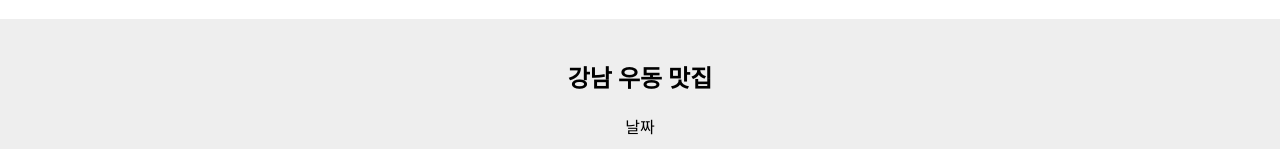
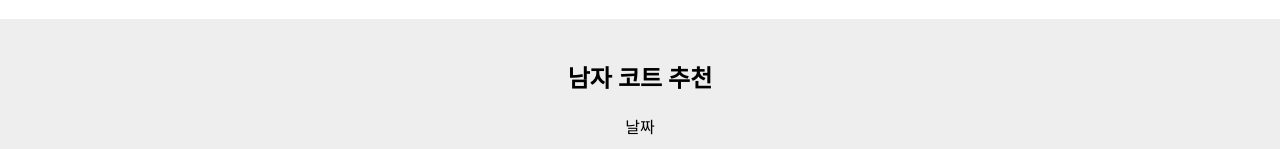
Before and after one commit to gunwoongPark/Learn-React, a React (Create React App) app in the folder coding-apple/: page / in a window 1280 px wide. Both pictures are taken after a click on the button "열고닫기". Shown: the part 456-605 px from the top of the page. Built offline with nearby package versions, Linux system fonts and the light colour scheme; a web font is replaced by a local one.

Commit message:
(UI Fabrication Pattern) Create detailed page with props

```diff
--- a/coding-apple/src/App.js
+++ b/coding-apple/src/App.js
@@ -14,6 +14,8 @@ function App() {
 
   let [modal, modal변경] = useState(false);
 
+  let [누른제목, 누른제목변경] = useState(0);
+
   return (
     <div className="App">
       <div className="black-nav">
@@ -23,7 +25,11 @@ function App() {
       {글제목.map((글, index) => {
         return (
           <div className="list" key={index}>
-            <h3>
+            <h3
+              onClick={() => {
+                누른제목변경(index);
+              }}
+            >
               {글.글}
               <span
                 onClick={() => {
@@ -53,7 +59,7 @@ function App() {
         열고닫기
       </button>
 
-      {modal ? <Modal 글제목={글제목} /> : null}
+      {modal ? <Modal 글제목={글제목} 누른제목={누른제목} /> : null}
     </div>
   );
 }
@@ -62,7 +68,7 @@ function Modal(props) {
   return (
     <>
       <div className="modal">
-        <h2>{props.글제목[1].글}</h2>
+        <h2>{props.글제목[props.누른제목].글}</h2>
         <p>날짜</p>
         <p>상세내용</p>
       </div>
```
Also changed, not shown: 1 other file (tests, documents, lock files or other folders).
